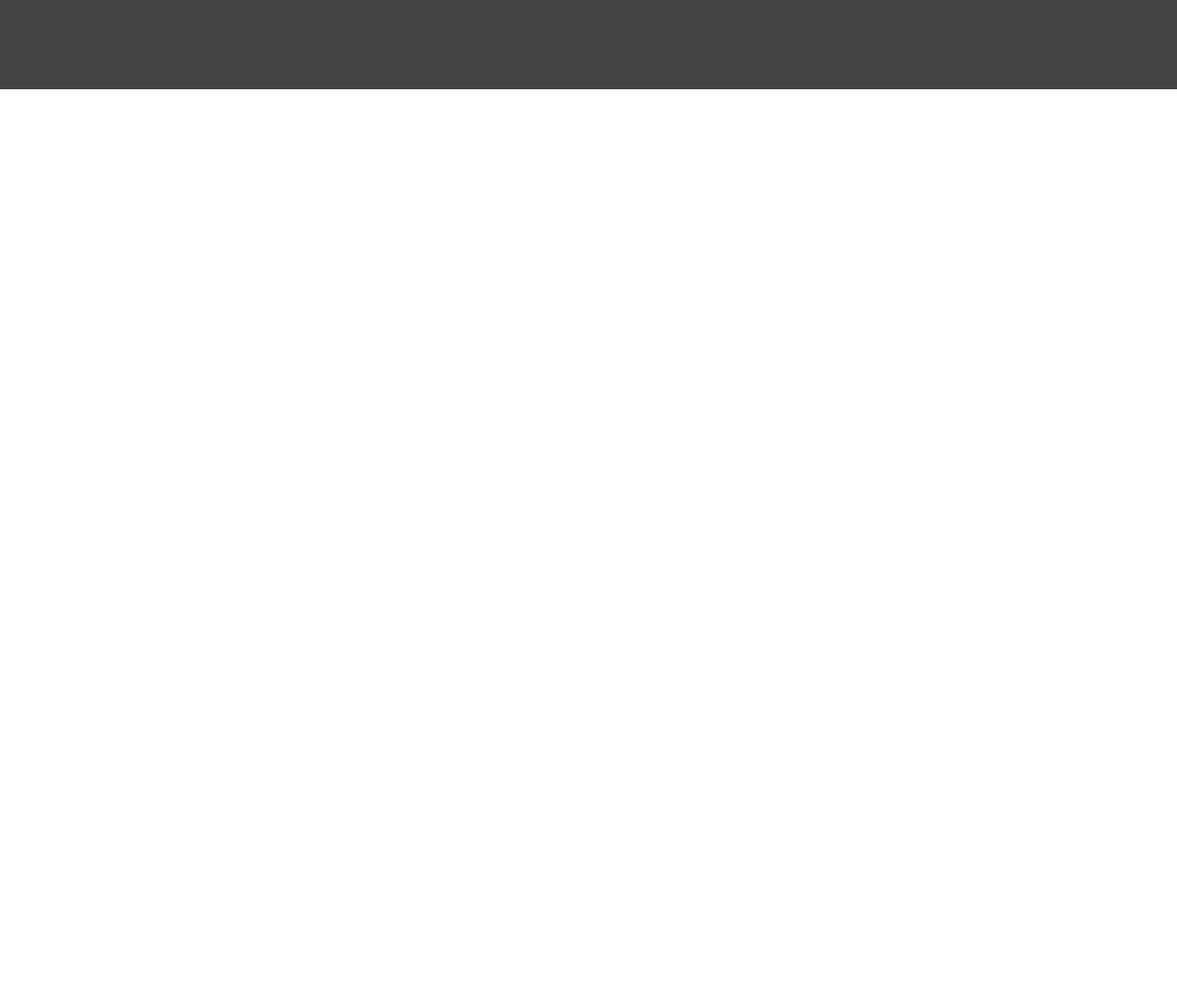
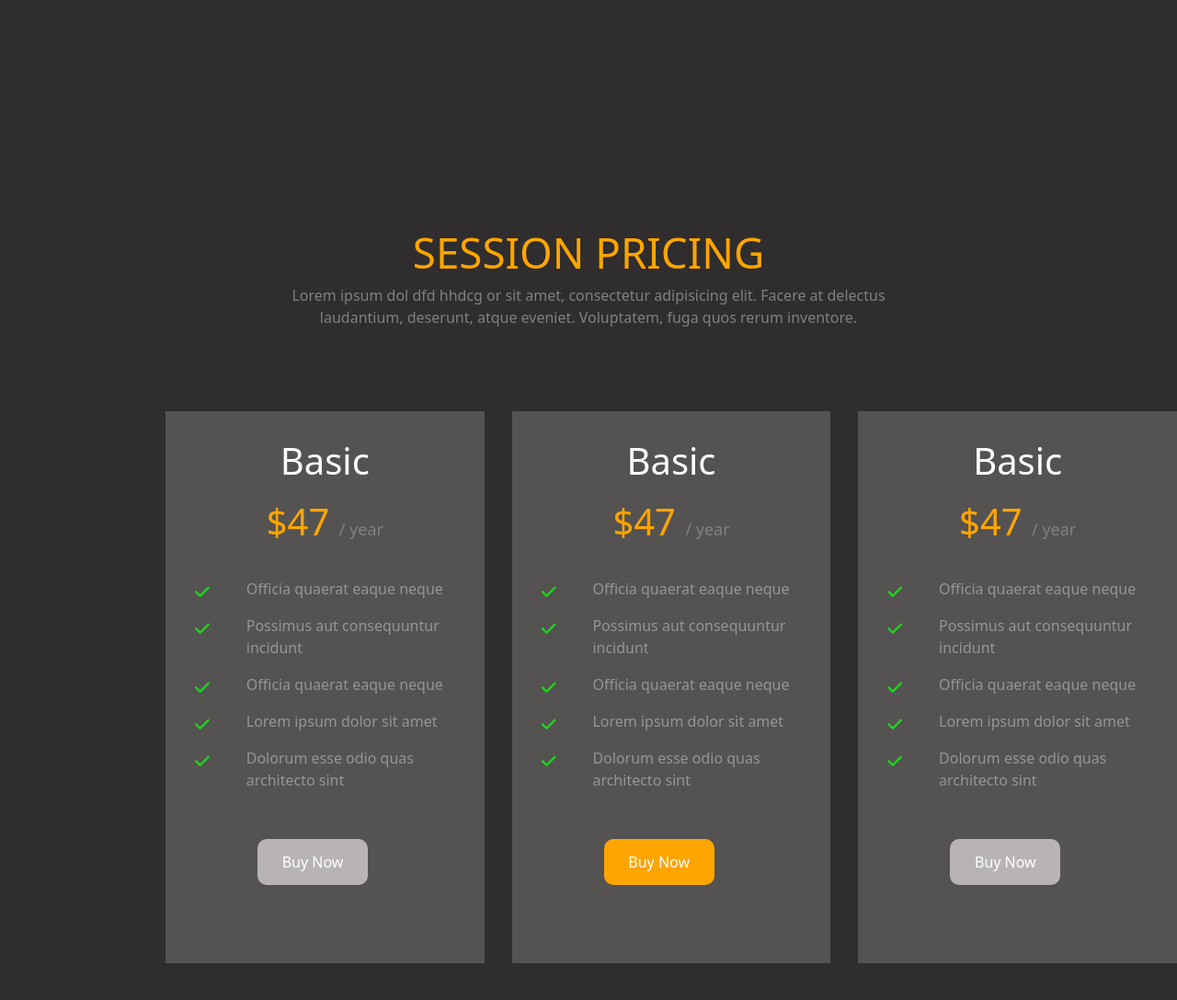
Before and after one commit to abdulghaniag/skate-website, a plain HTML site: page index.html in a window 1280 px wide. Shown: the part 4054-5141 px from the top of the page at 92% size. Before the commit the page ends 4151 px from the top, so only its background shows below. Drawn offline with nearby package versions, Linux system fonts and the light colour scheme.

Commit message:
cards three done

```diff
--- a/index.html
+++ b/index.html
@@ -206,7 +206,8 @@ padding-top: 10px;
         /* border: 2px solid black; */
         display: flex;
         justify-content: space-evenly;
-        background-color: rgb(69, 68, 68);
+        /* background-color: rgb(69, 68, 68); */
+        background-color: rgb(47, 45, 45);
 
     }
     .count{
@@ -224,7 +225,9 @@ padding-top: 10px;
         height: 350px;
         text-align: center;
         padding-top: 150px;
-        background-color: rgb(69, 68, 68);
+        /* background-color: rgb(69, 68, 68); */
+        background-color: rgb(47, 45, 45);
+
     }
     .our h2{
         font-size: 4cap;
@@ -238,7 +241,9 @@ padding-top: 10px;
         display: flex;
         width: 100%;
         height: 400px;
-        background-color: rgb(69, 68, 68);
+        /* background-color: rgb(69, 68, 68); */
+        background-color: rgb(47, 45, 45);
+
 
     }
     .person1 img{
@@ -274,6 +279,73 @@ padding-top: 10px;
     .jean:hover{
         margin-top: -10px;
         cursor: pointer;
+    }
+    .buycard{
+        display: flex;
+        padding-left: 150px;
+        width: 100%;
+        background-color: rgb(47, 45, 45);
+        height: 80vh;
+
+    }
+    .basic{
+    margin-left: 30px;
+padding-top: 30px;
+background-color: rgb(84, 83, 81);
+        width: 360px;
+        height: 600px;
+    }
+    .basic h2{
+        text-align: center;
+        color: white;
+        font-size: 3.5cap;
+    }
+    .basic h3{
+        padding-top: 10px;
+        text-align: center;
+        font-size: 3.5cap;
+        color: orange;
+    }
+    .basic span{
+color: gray;
+font-size: large;
+    }
+    .basic li{
+        display: flex;
+    }
+    .basic ul{
+        padding-top: 30px;
+        /* margin-left: 20px; */
+        list-style-type: none;
+    }
+    .basic i{
+        padding-right: 40px;
+        padding-top: 7px;
+        color: rgb(30, 214, 30);
+        font-size: large;
+    }
+    .basic p{
+        color: rgb(150, 148, 148);
+    }
+    .buy{
+        margin-top: 20px;
+        margin-left: 100px;
+        border: none;
+        color: white;
+        background-color: rgb(185, 180, 180);
+        border-radius: 10px;
+        width: 120px;
+        height: 50px;
+    }
+    .buy2{
+        margin-top: 20px;
+        margin-left: 100px;
+        border: none;
+        color: white;
+        background-color: orange;
+        border-radius: 10px;
+        width: 120px;
+        height: 50px;
     }
 </style>
 </head>
@@ -502,10 +574,48 @@ Minus perspiciatis ullam itaque voluptas iure <br> vero, nesciunt unde odit aspe
     <i class="fa-brands fa-instagram"></i>
     </div>
     </div>
-
-
-
-
+</div>
+<div class="our">
+    <h2>SESSION PRICING</h2>
+    <p>Lorem ipsum dol dfd hhdcg  or sit amet, consectetur adipisicing elit. Facere at delectus <br> laudantium, deserunt, atque eveniet. Voluptatem, fuga quos rerum inventore.</p>
+</div>
+<div class="buycard">
+<div class="basic">
+ <h2>Basic</h2>
+ <h3>$47 <span>/ year</span></h3>
+<ul>
+    <li><i class="fa-solid fa-check"></i><p>Officia quaerat eaque neque</p></li>
+    <li><i class="fa-solid fa-check"></i><p>Possimus aut consequuntur <br> incidunt</p></li>
+    <li><i class="fa-solid fa-check"></i><p>Officia quaerat eaque neque</p></li>
+    <li><i class="fa-solid fa-check"></i><p>Lorem ipsum dolor sit amet</p></li>
+  <li><i class="fa-solid fa-check"></i><p>Dolorum esse odio quas <br> architecto sint</p></li>
+</ul>
+<button class="buy">Buy Now</button>
+</div>
+<div class="basic">
+    <h2>Basic</h2>
+    <h3>$47 <span>/ year</span></h3>
+   <ul>
+       <li><i class="fa-solid fa-check"></i><p>Officia quaerat eaque neque</p></li>
+       <li><i class="fa-solid fa-check"></i><p>Possimus aut consequuntur <br> incidunt</p></li>
+       <li><i class="fa-solid fa-check"></i><p>Officia quaerat eaque neque</p></li>
+       <li><i class="fa-solid fa-check"></i><p>Lorem ipsum dolor sit amet</p></li>
+     <li><i class="fa-solid fa-check"></i><p>Dolorum esse odio quas <br> architecto sint</p></li>
+   </ul>
+   <button class="buy2">Buy Now</button>
+   </div>
+   <div class="basic">
+    <h2>Basic</h2>
+    <h3>$47 <span>/ year</span></h3>
+   <ul>
+       <li><i class="fa-solid fa-check"></i><p>Officia quaerat eaque neque</p></li>
+       <li><i class="fa-solid fa-check"></i><p>Possimus aut consequuntur <br> incidunt</p></li>
+       <li><i class="fa-solid fa-check"></i><p>Officia quaerat eaque neque</p></li>
+       <li><i class="fa-solid fa-check"></i><p>Lorem ipsum dolor sit amet</p></li>
+     <li><i class="fa-solid fa-check"></i><p>Dolorum esse odio quas <br> architecto sint</p></li>
+   </ul>
+   <button class="buy">Buy Now</button>
+   </div>
 
 
 
@@ -520,8 +630,6 @@ Minus perspiciatis ullam itaque voluptas iure <br> vero, nesciunt unde odit aspe
 
 
 
-
-
     <script src="https://cdn.jsdelivr.net/npm/bootstrap@5.3.3/dist/js/bootstrap.bundle.min.js" integrity="sha384-YvpcrYf0tY3lHB60NNkmXc5s9fDVZLESaAA55NDzOxhy9GkcIdslK1eN7N6jIeHz" crossorigin="anonymous"></script>
 </body>
 </html>
```
